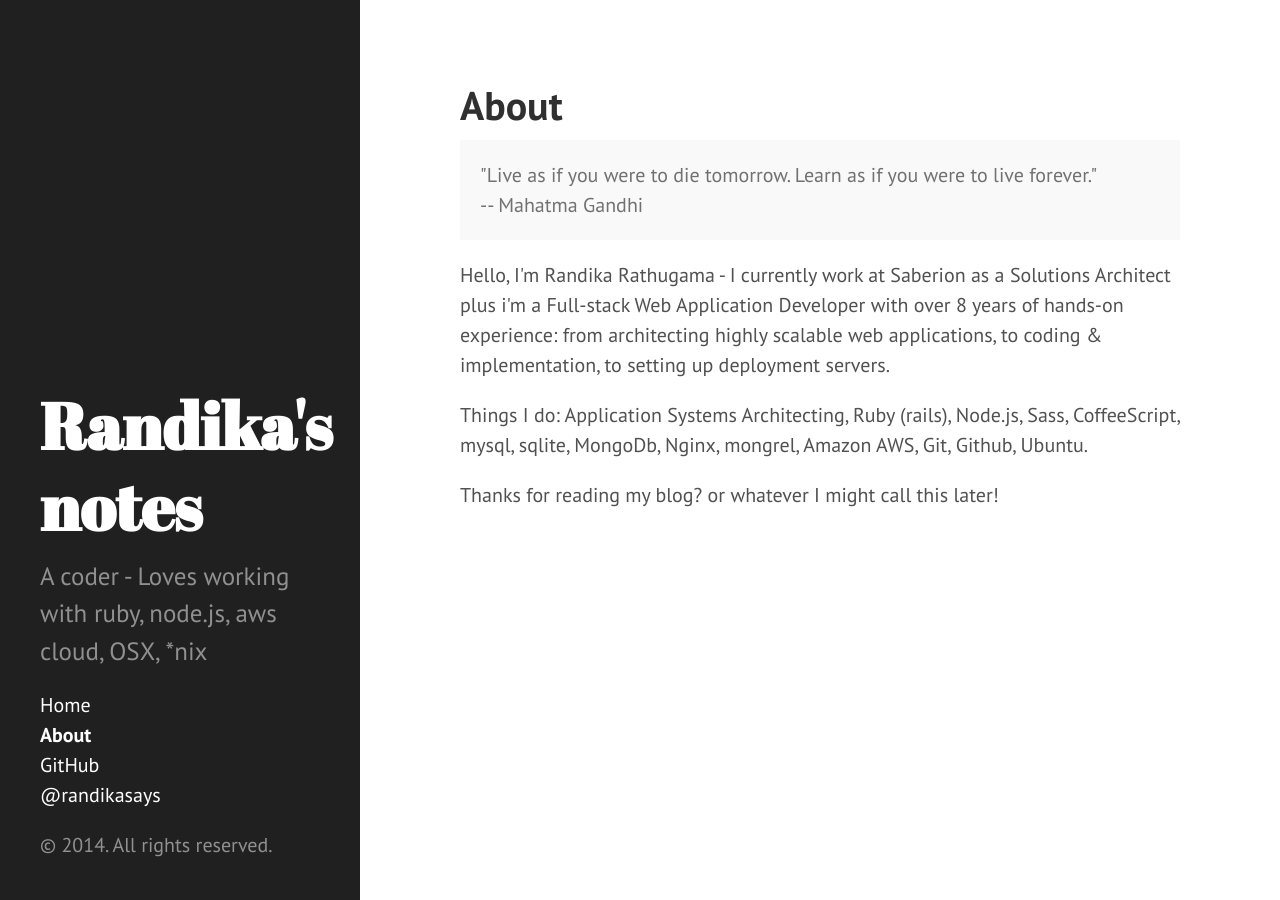
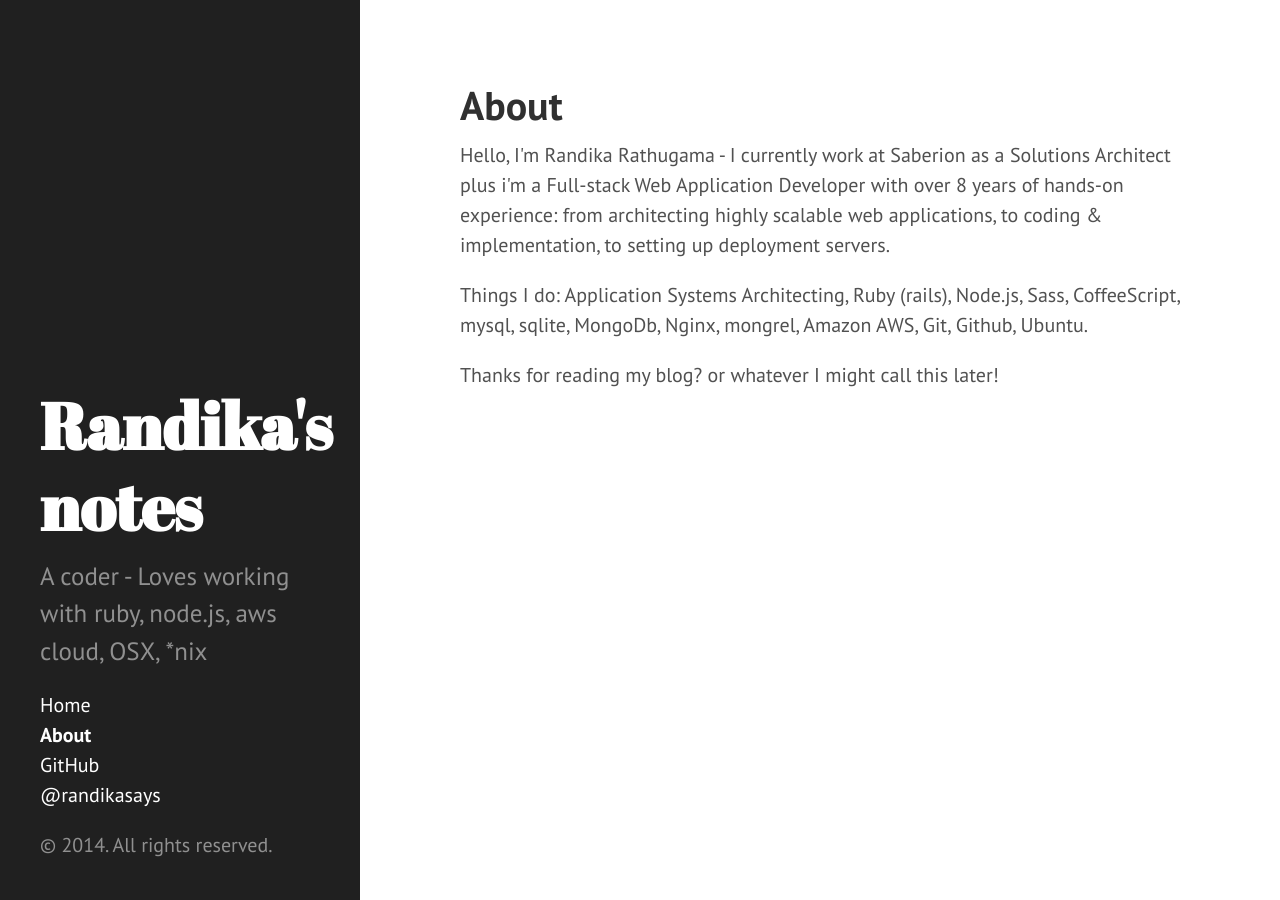
Before and after one commit to randika/archived_randika.github.io, a Jekyll site: the page built from about/index.html, in a window 1280 px wide. Built offline with Jekyll 4.4.1, drawn with Linux system fonts in a browser that asks for light colours; Markdown is read by kramdown in place of the engine named in the settings.

Commit message:
renamed the site names

```diff
--- a/_includes/head.html
+++ b/_includes/head.html
@@ -7,7 +7,7 @@
 
   <title>
     {% if page.title == "Home" %}
-      {{ site.title }} &middot; {{ site.tagline }}
+      {{ site.tagline }}
     {% else %}
       {{ page.title }} &middot; {{ site.title }}
     {% endif %}
--- a/about/index.html
+++ b/about/index.html
@@ -3,11 +3,6 @@
 title: About
 ---
 
-<p class="message">
-  "Live as if you were to die tomorrow. Learn as if you were to live forever."
-<br/>
-  -- Mahatma Gandhi
-</p>
 <p>
 Hello, I'm Randika Rathugama - I currently work at Saberion as a Solutions Architect plus i'm a Full-stack Web Application Developer with over 8 years of hands-on experience: from architecting highly scalable web applications, to coding & implementation, to setting up deployment servers.
 </p>
--- a/index.html
+++ b/index.html
@@ -2,7 +2,6 @@
 layout: default
 title: Home
 ---
-
 <div class="posts">
   {% for post in paginator.posts %}
   <div class="post">
```
